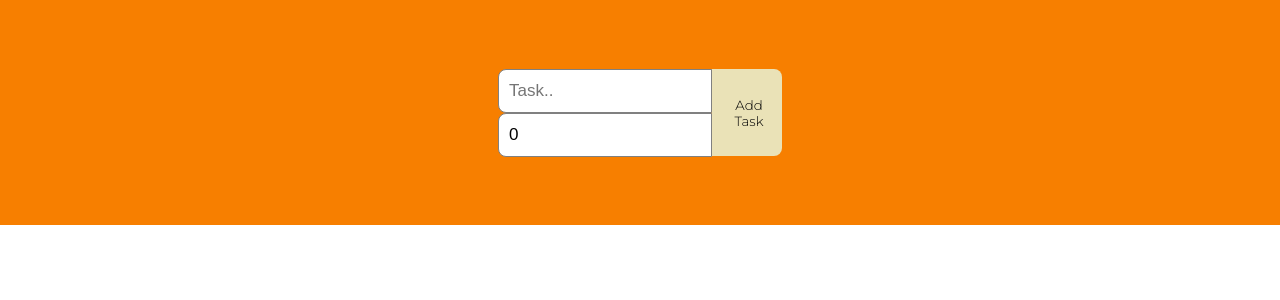
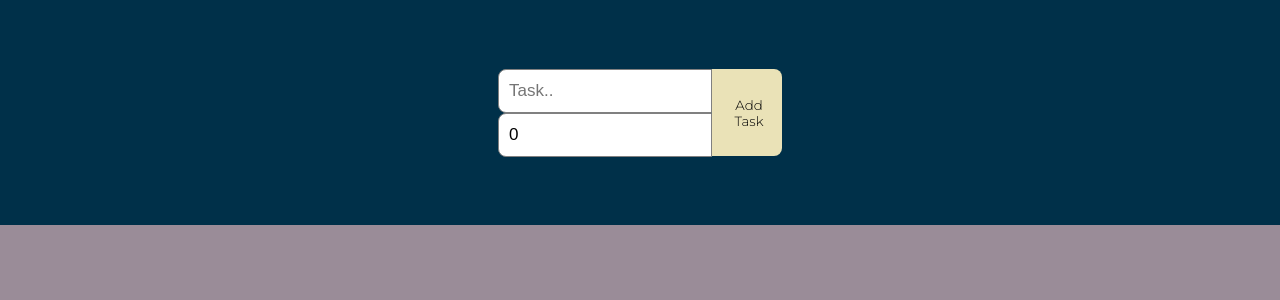
Before and after one commit to sangar3/Task-Tracker-app, a React (Create React App) app in the folder my-app/: page / in a window 1280 px wide. Shown: the top 300 px of the page. Built offline with nearby package versions, Linux system fonts and the light colour scheme.

Commit message:
better colors

```diff
--- a/my-app/src/App.css
+++ b/my-app/src/App.css
@@ -1,10 +1,11 @@
 @import url('https://fonts.googleapis.com/css2?family=Montserrat:wght@300&display=swap');
 :root {
   --CloseTaskButtonvar: #d62828;
-  --todolistitemvar: #003049;
-  --headervar: #f77f00;
+  --todolistitemvar:#f77f00 ;
+  --headervar: #003049;
   --ItemTitlevar:#fcbf49;
   --AddTaskButtonvar:#eae2b7;
+  --BackgroundColorvar:#9a8c98;
 }
 
 .App{
@@ -62,6 +63,7 @@ body {
     align-items: center;
     padding-top: 50px;
     flex-direction: column;
+    background-color:var(--BackgroundColorvar) ;
   }
 
   .task {
```
